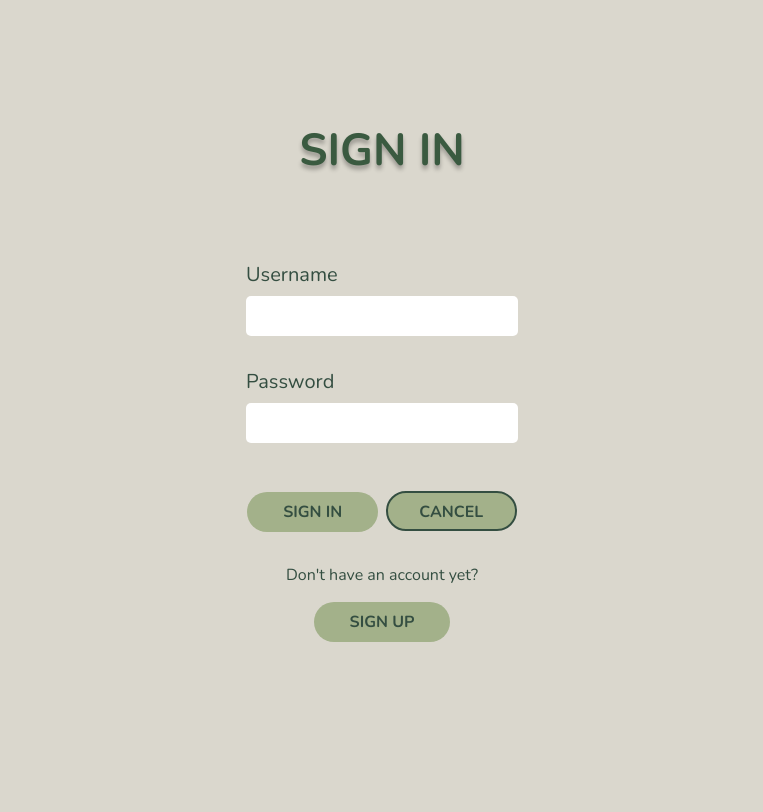
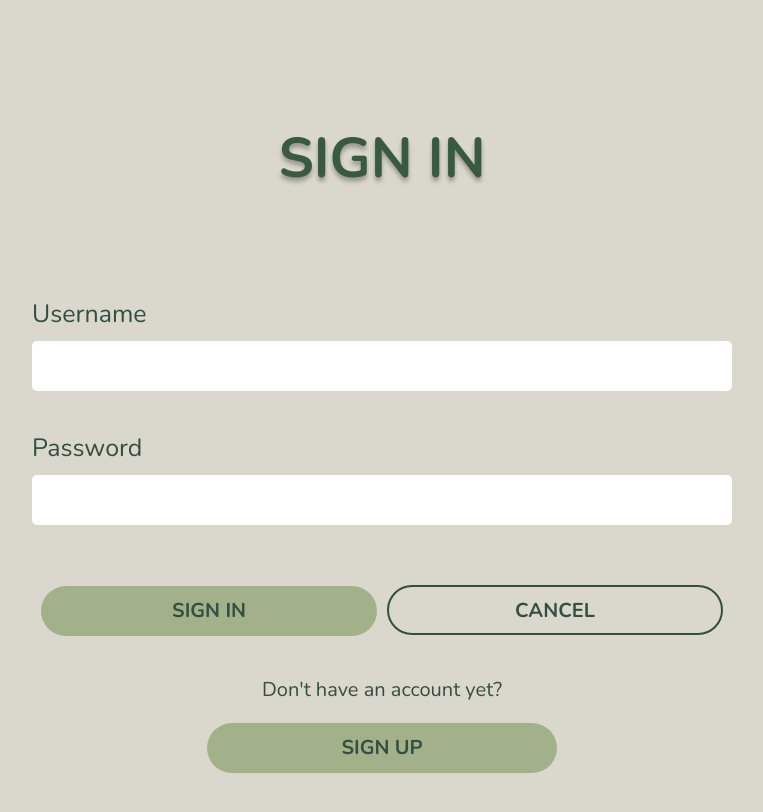
Before and after one commit to TravisAlstrand/recipe-app, a React (Vite) app in the folder client/: page /users/signin in a window 1280 px wide. Shown: the whole page, without its empty margins (258-1021 px from the left). Built offline with nearby package versions, Linux system fonts and the light colour scheme.

Commit message:
tablet css basics

```diff
--- a/client/src/App.css
+++ b/client/src/App.css
@@ -19,11 +19,6 @@
 }
 
 /* === BASE STYLES === */
-
-body,
-.cancel-btn {
-  background-color: var(--clr-light);
-}
 
 #root,
 .main-cont {
@@ -174,6 +169,11 @@ label {
 
 .validation-err {
   text-decoration: underline;
+}
+
+body,
+.cancel-btn {
+  background-color: var(--clr-light);
 }
 
 /* === HEADER === */
@@ -438,3 +438,18 @@ label:last-of-type,
 .cancel-btn.remove:hover {
   background-color: var(--clr-pink);
 }
+
+@media (min-width: 768px) {
+  html {
+    font-size: 20px;
+  }
+
+  main,
+  header {
+    max-width: 700px;
+  }
+
+  .details-cont {
+    width: 50%;
+  }
+}
```
